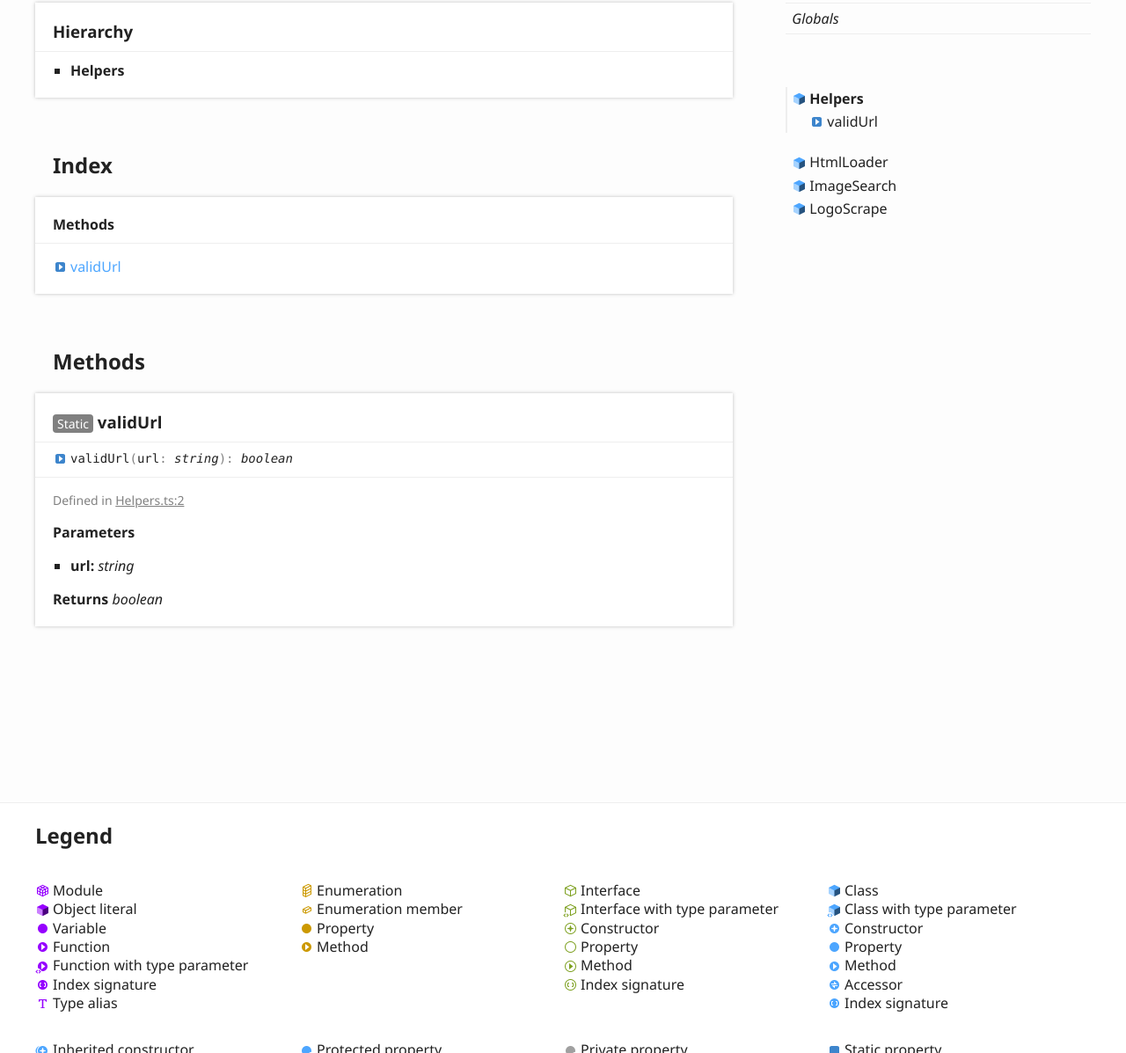
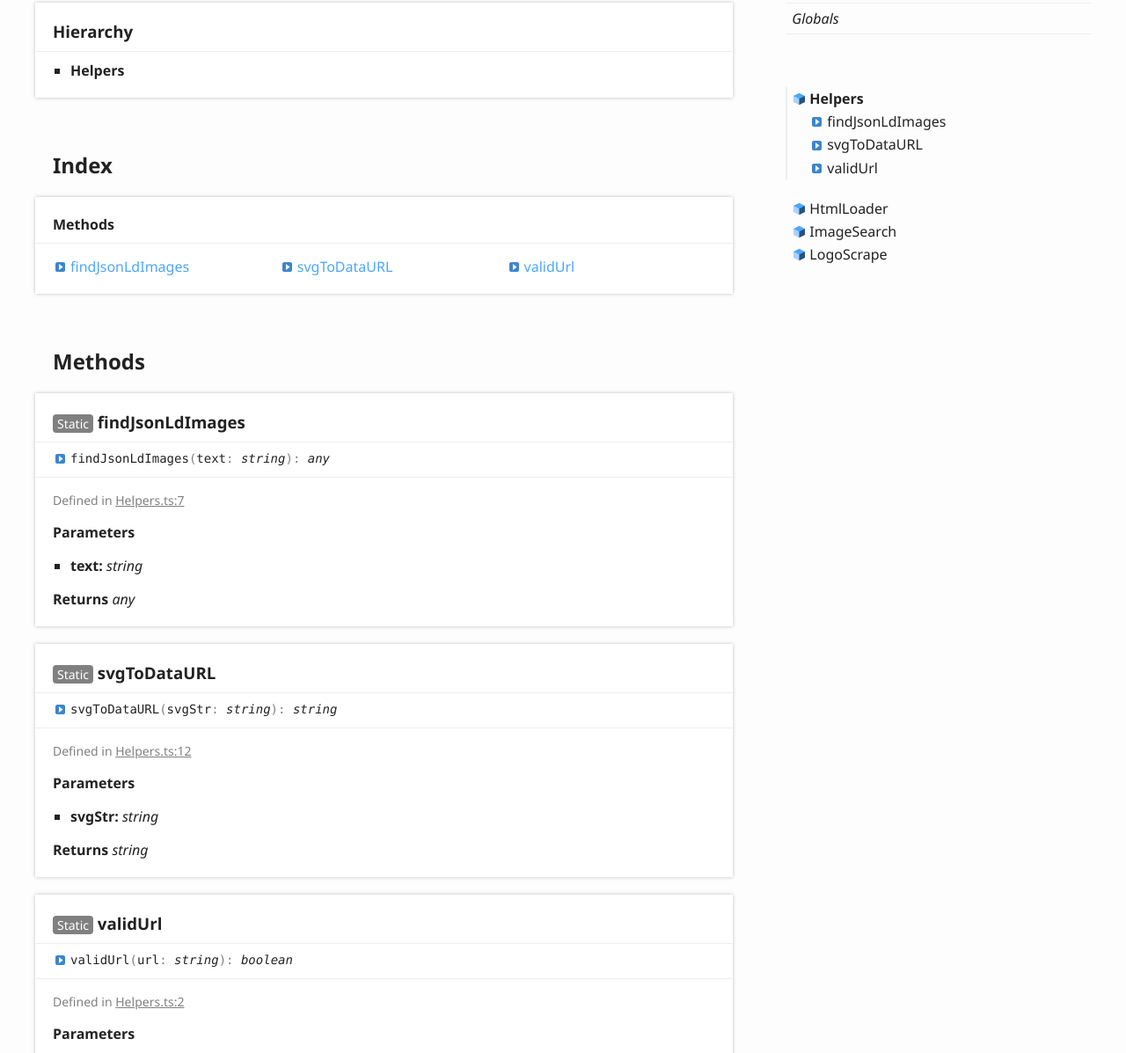
Before and after one commit to fritzh321/logo-scrape, a website: page docs/classes/helpers.html in a window 1280 px wide. Shown: the part 192-1389 px from the top of the page at 88% size. Drawn offline with Linux system fonts and the light colour scheme.

Commit message:
prepare release

```diff
--- a/docs/classes/helpers.html
+++ b/docs/classes/helpers.html
@@ -77,6 +77,8 @@
 						<section class="tsd-index-section ">
 							<h3>Methods</h3>
 							<ul class="tsd-index-list">
+								<li class="tsd-kind-method tsd-parent-kind-class tsd-is-static"><a href="helpers.html#findjsonldimages" class="tsd-kind-icon">find<wbr>Json<wbr>LdImages</a></li>
+								<li class="tsd-kind-method tsd-parent-kind-class tsd-is-static"><a href="helpers.html#svgtodataurl" class="tsd-kind-icon">svg<wbr>ToDataURL</a></li>
 								<li class="tsd-kind-method tsd-parent-kind-class tsd-is-static"><a href="helpers.html#validurl" class="tsd-kind-icon">valid<wbr>Url</a></li>
 							</ul>
 						</section>
@@ -85,6 +87,52 @@
 			</section>
 			<section class="tsd-panel-group tsd-member-group ">
 				<h2>Methods</h2>
+				<section class="tsd-panel tsd-member tsd-kind-method tsd-parent-kind-class tsd-is-static">
+					<a name="findjsonldimages" class="tsd-anchor"></a>
+					<h3><span class="tsd-flag ts-flagStatic">Static</span> find<wbr>Json<wbr>LdImages</h3>
+					<ul class="tsd-signatures tsd-kind-method tsd-parent-kind-class tsd-is-static">
+						<li class="tsd-signature tsd-kind-icon">find<wbr>Json<wbr>LdImages<span class="tsd-signature-symbol">(</span>text<span class="tsd-signature-symbol">: </span><span class="tsd-signature-type">string</span><span class="tsd-signature-symbol">)</span><span class="tsd-signature-symbol">: </span><span class="tsd-signature-type">any</span></li>
+					</ul>
+					<ul class="tsd-descriptions">
+						<li class="tsd-description">
+							<aside class="tsd-sources">
+								<ul>
+									<li>Defined in <a href="https://github.com/FritzH321/logo-scrape/blob/2964fed/lib/Helpers.ts#L7">Helpers.ts:7</a></li>
+								</ul>
+							</aside>
+							<h4 class="tsd-parameters-title">Parameters</h4>
+							<ul class="tsd-parameters">
+								<li>
+									<h5>text: <span class="tsd-signature-type">string</span></h5>
+								</li>
+							</ul>
+							<h4 class="tsd-returns-title">Returns <span class="tsd-signature-type">any</span></h4>
+						</li>
+					</ul>
+				</section>
+				<section class="tsd-panel tsd-member tsd-kind-method tsd-parent-kind-class tsd-is-static">
+					<a name="svgtodataurl" class="tsd-anchor"></a>
+					<h3><span class="tsd-flag ts-flagStatic">Static</span> svg<wbr>ToDataURL</h3>
+					<ul class="tsd-signatures tsd-kind-method tsd-parent-kind-class tsd-is-static">
+						<li class="tsd-signature tsd-kind-icon">svg<wbr>ToDataURL<span class="tsd-signature-symbol">(</span>svgStr<span class="tsd-signature-symbol">: </span><span class="tsd-signature-type">string</span><span class="tsd-signature-symbol">)</span><span class="tsd-signature-symbol">: </span><span class="tsd-signature-type">string</span></li>
+					</ul>
+					<ul class="tsd-descriptions">
+						<li class="tsd-description">
+							<aside class="tsd-sources">
+								<ul>
+									<li>Defined in <a href="https://github.com/FritzH321/logo-scrape/blob/2964fed/lib/Helpers.ts#L12">Helpers.ts:12</a></li>
+								</ul>
+							</aside>
+							<h4 class="tsd-parameters-title">Parameters</h4>
+							<ul class="tsd-parameters">
+								<li>
+									<h5>svgStr: <span class="tsd-signature-type">string</span></h5>
+								</li>
+							</ul>
+							<h4 class="tsd-returns-title">Returns <span class="tsd-signature-type">string</span></h4>
+						</li>
+					</ul>
+				</section>
 				<section class="tsd-panel tsd-member tsd-kind-method tsd-parent-kind-class tsd-is-static">
 					<a name="validurl" class="tsd-anchor"></a>
 					<h3><span class="tsd-flag ts-flagStatic">Static</span> valid<wbr>Url</h3>
@@ -95,7 +143,7 @@
 						<li class="tsd-description">
 							<aside class="tsd-sources">
 								<ul>
-									<li>Defined in <a href="https://github.com/FritzH321/logo-scrape/blob/a09a5c1/lib/Helpers.ts#L2">Helpers.ts:2</a></li>
+									<li>Defined in <a href="https://github.com/FritzH321/logo-scrape/blob/2964fed/lib/Helpers.ts#L2">Helpers.ts:2</a></li>
 								</ul>
 							</aside>
 							<h4 class="tsd-parameters-title">Parameters</h4>
@@ -125,6 +173,12 @@
 					<li class="current tsd-kind-class">
 						<a href="helpers.html" class="tsd-kind-icon">Helpers</a>
 						<ul>
+							<li class=" tsd-kind-method tsd-parent-kind-class tsd-is-static">
+								<a href="helpers.html#findjsonldimages" class="tsd-kind-icon">find<wbr>Json<wbr>LdImages</a>
+							</li>
+							<li class=" tsd-kind-method tsd-parent-kind-class tsd-is-static">
+								<a href="helpers.html#svgtodataurl" class="tsd-kind-icon">svg<wbr>ToDataURL</a>
+							</li>
 							<li class=" tsd-kind-method tsd-parent-kind-class tsd-is-static">
 								<a href="helpers.html#validurl" class="tsd-kind-icon">valid<wbr>Url</a>
 							</li>
```
Also changed, not shown: docs/assets/js/search.js (+1 -1 lines), docs/classes/htmlloader.html (+3 -3 lines), docs/classes/imagesearch.html (+3 -3 lines), docs/classes/logoscrape.html (+2 -2 lines).
